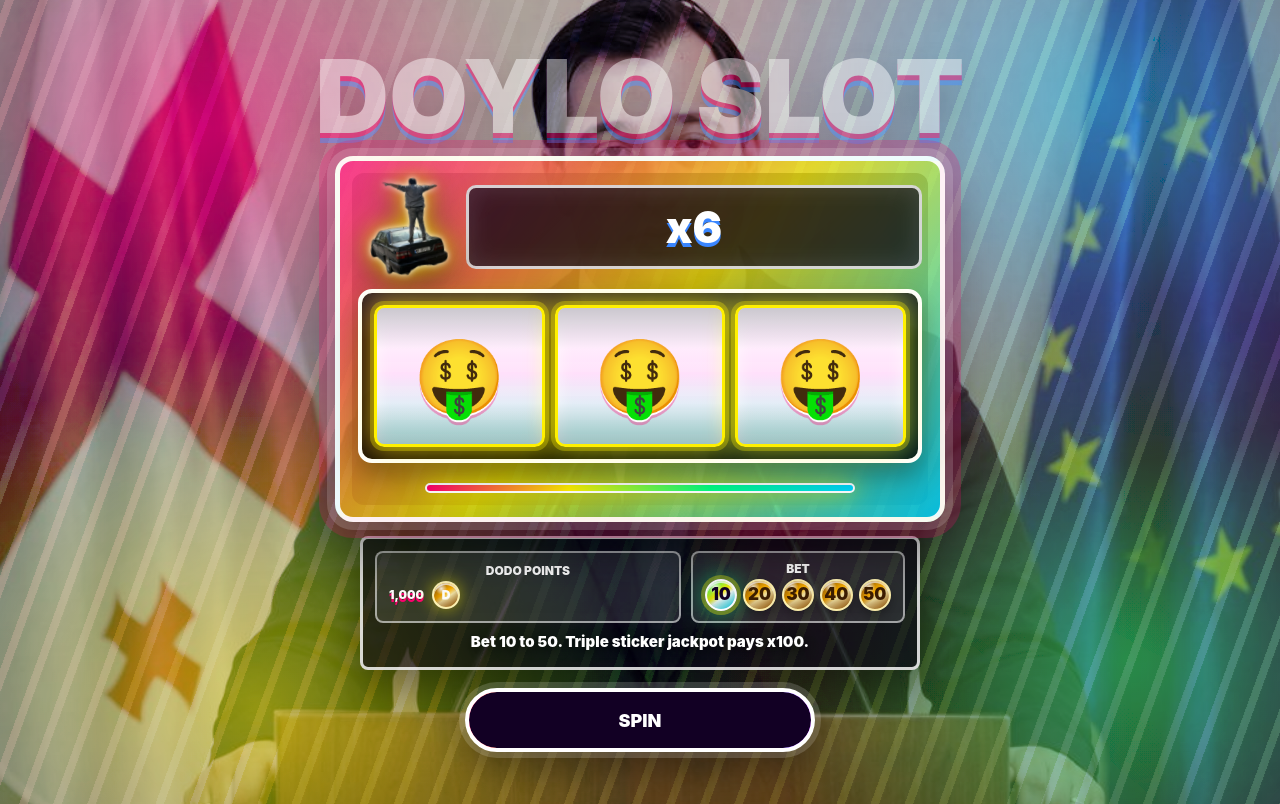
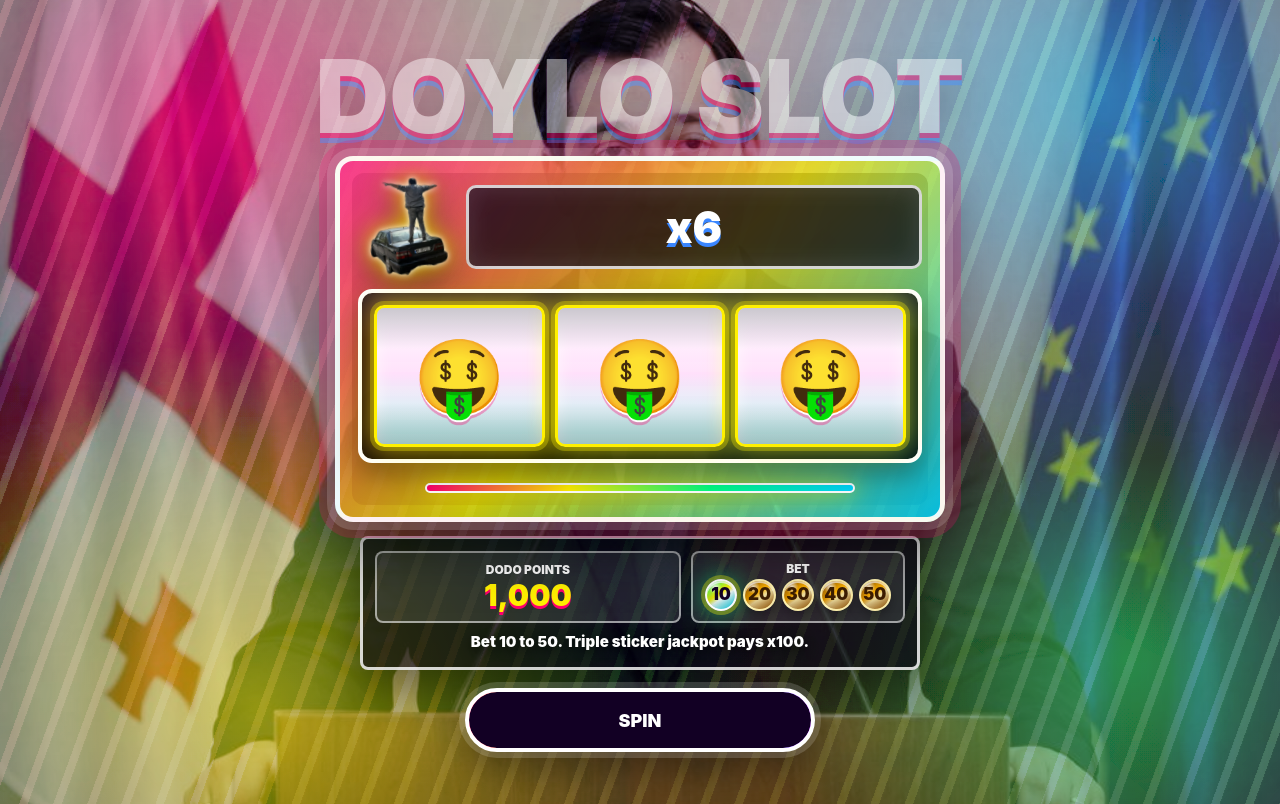
Before and after one commit to daushvat/gio-site, a website built with Vite: page index.html in a window 1280 px wide. Built offline with nearby package versions, Linux system fonts and the light colour scheme.

Commit message:
Revert "Add DoDo coin balance symbol"
This reverts commit 238bcbb59dac59f69461e5a2f039f3a2fd9704f8.

```diff
--- a/src/main.js
+++ b/src/main.js
@@ -50,10 +50,7 @@ document.querySelector('#app').innerHTML = `
       <div class="bet-panel" aria-label="Emoji slot betting controls">
         <div class="points-card">
           <span>DoDo Points</span>
-          <strong class="points-balance">
-            <span class="points-value">1000</span>
-            <span class="dodo-coin-sign" aria-label="DoDo coin">D</span>
-          </strong>
+          <strong class="points-value">1000</strong>
         </div>
         <div class="stake-control" aria-label="Bet amount">
           <span>Bet</span>
--- a/src/style.css
+++ b/src/style.css
@@ -438,41 +438,12 @@ input {
   text-transform: uppercase;
 }
 
-.points-balance {
-  display: inline-flex;
-  align-items: center;
-  gap: 8px;
-  min-width: 0;
-}
-
-.points-value {
+.points-card strong {
   color: #fff000;
   font-size: 30px;
   font-weight: 950;
   line-height: 1;
   text-shadow: 0 3px 0 #ff006e;
-}
-
-.dodo-coin-sign {
-  width: 28px;
-  height: 28px;
-  display: inline-grid;
-  flex: 0 0 auto;
-  place-items: center;
-  border: 2px solid rgba(255, 246, 184, 0.96);
-  border-radius: 999px;
-  background:
-    radial-gradient(circle at 30% 24%, rgba(255, 255, 255, 0.92), transparent 24%),
-    linear-gradient(145deg, #754000, #ffb300 42%, #fff6b8 58%, #9b5a00);
-  color: #3c1d00;
-  box-shadow:
-    inset 0 2px 0 rgba(255, 255, 255, 0.7),
-    inset 0 -7px 10px rgba(107, 54, 0, 0.34),
-    0 0 18px rgba(255, 240, 0, 0.58);
-  font-size: 16px;
-  font-weight: 950;
-  line-height: 1;
-  text-shadow: 0 1px 0 rgba(255, 255, 255, 0.52);
 }
 
 .stake-coins {
```
